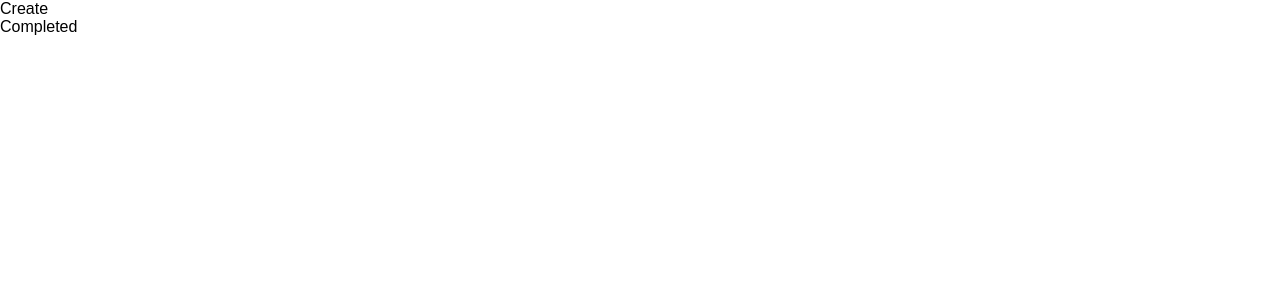
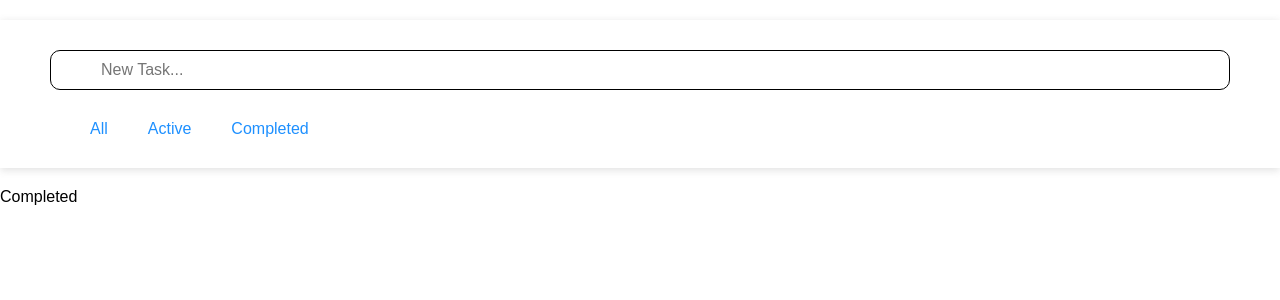
Before and after one commit to SHAKXRUZ/TODO-LIST, a React (Create React App) app in the folder frontend/: page /completed in a window 1280 px wide. Shown: the top 300 px of the page. Built offline with nearby package versions, Linux system fonts and the light colour scheme.

Commit message:
frontent code full

```diff
--- a/frontend/src/create/Create.css
+++ b/frontend/src/create/Create.css
@@ -0,0 +1,41 @@
+.create {
+    max-width: 1400px;
+    padding: 0px 20px;
+    margin: 20px auto;
+    box-shadow: rgba(99, 99, 99, 0.2) 0px 2px 8px 0px;
+}
+
+.form {
+    padding: 30px;
+}
+
+.form_input {
+    width: 100%;
+    height: 40px;
+    outline: none;
+    padding: 0px 50px;
+    font-size: 16px;
+    color: dodgerblue;
+    border-radius: 10px;
+    border: 1px solid black;
+}
+
+.navbar_item {
+    display: flex;
+    align-items: center;
+    padding: 0px 50px 30px 50px;
+}
+
+.navbar_list {
+    list-style-type: none;
+    padding: 0px 20px;
+}
+
+.navbar_link {
+    text-decoration: none;
+    color: dodgerblue;
+}
+
+.navbar_link:hover {
+    color: rgb(100, 133, 165);
+}
--- a/frontend/src/create/Create.jsx
+++ b/frontend/src/create/Create.jsx
@@ -1,5 +1,31 @@
 import "./Create.css";
+import { Link } from "react-router-dom";
 const Create = () => {
-  return <div>Create</div>;
+  return (
+    <div className="create">
+      <form className="form">
+        <input
+          className="form_input"
+          type="text"
+          name="text"
+          required
+          placeholder="New Task..."
+        />
+      </form>
+      <nav>
+        <ul className="navbar_item">
+          <li className="navbar_list">
+            <Link className="navbar_link">All</Link>
+          </li>
+          <li className="navbar_list">
+            <Link className="navbar_link">Active</Link>
+          </li>
+          <li className="navbar_list">
+            <Link className="navbar_link">Completed</Link>
+          </li>
+        </ul>
+      </nav>
+    </div>
+  );
 };
 export default Create;
```
